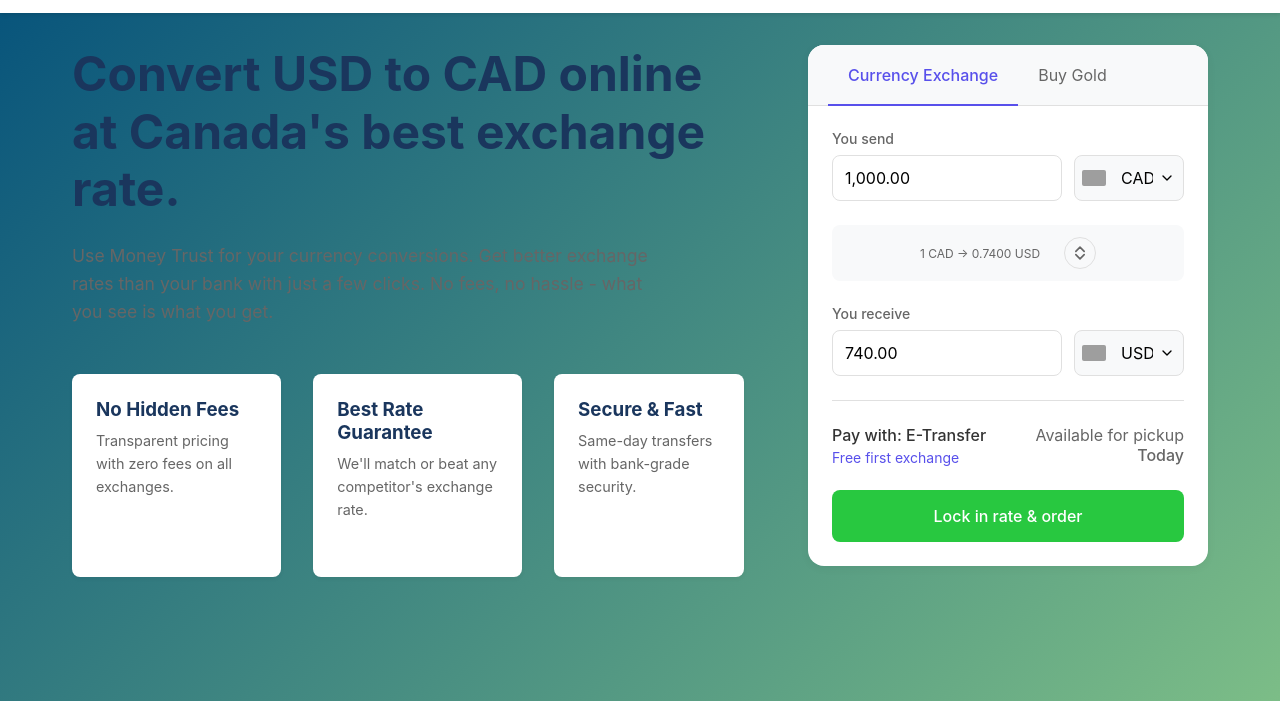
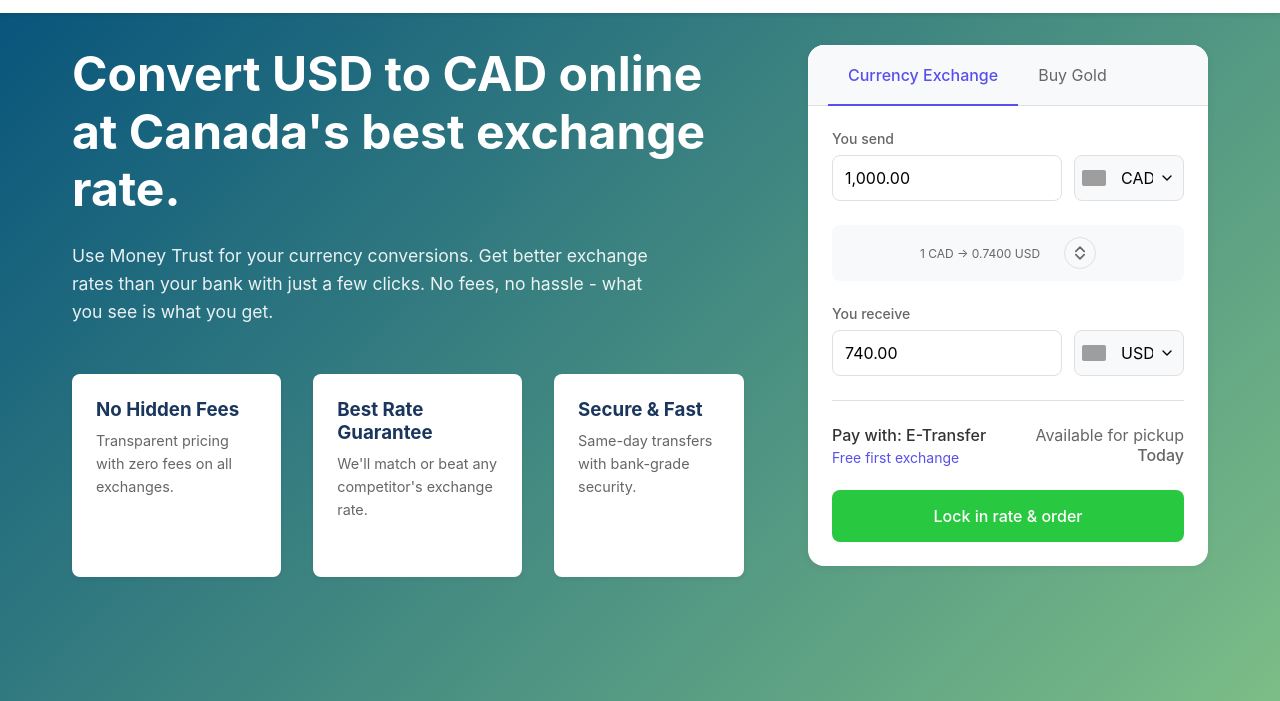
Before and after one commit to finashconsulting/money-trust, a website: page index.html in a window 1280 px wide. Shown: the part 99-800 px from the top of the page. Drawn offline with nearby package versions, Linux system fonts and the light colour scheme; no server answers; grey boxes are pictures that could not be loaded.

Commit message:
Update main.css

```diff
--- a/css/main.css
+++ b/css/main.css
@@ -111,14 +111,14 @@
 /* Hero Section Styles */
 .hero-section h1 {
     font-size: 3rem;
-    color: #1a365d;
+    color: white;
     line-height: 1.2;
     margin-bottom: 1.5rem;
 }
 
 .hero-section p {
     font-size: 1.1rem;
-    color: #666;
+    color: rgba(255, 255, 255, 0.9);
     line-height: 1.6;
     margin-bottom: 2rem;
     max-width: 600px;
```
